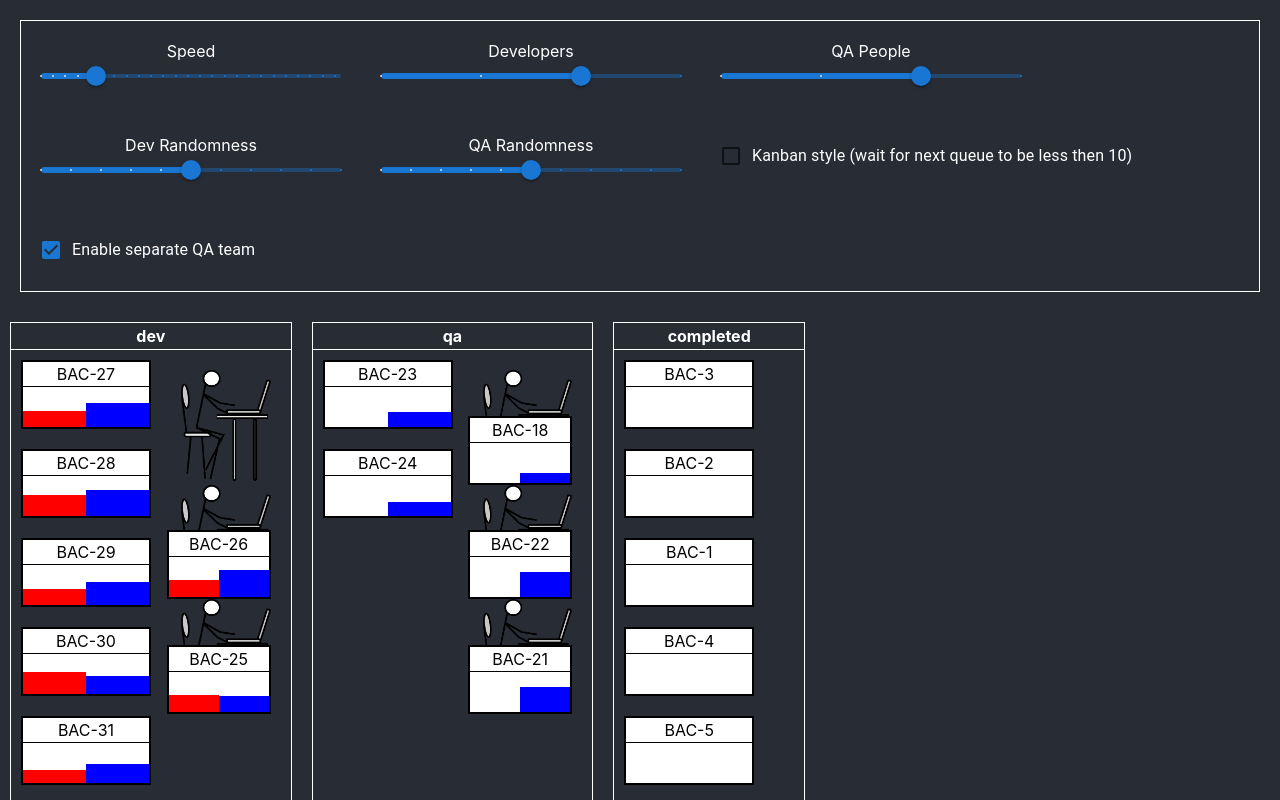
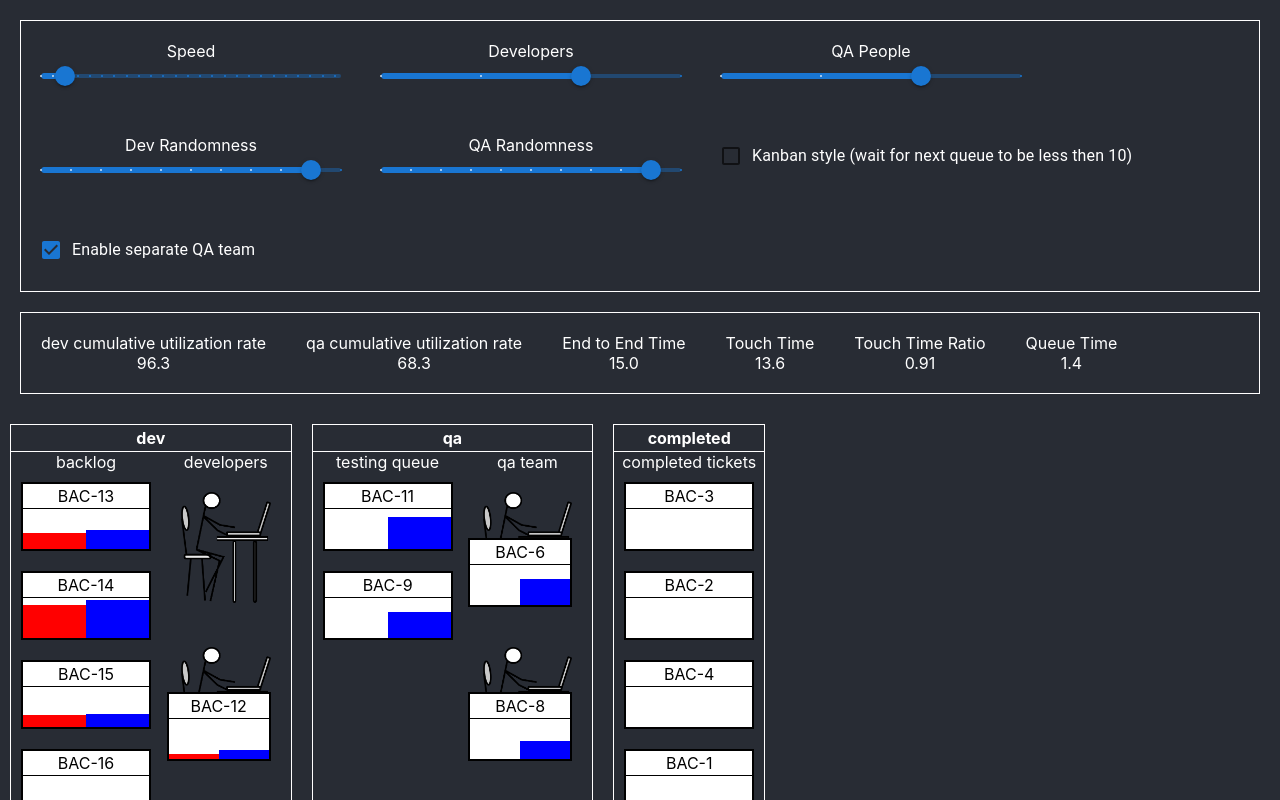
Before and after one commit to genixpro/dev-process-visualization, a React (Create React App) app: page / in a window 1280 px wide. Shown: the top 800 px of the page. Built offline with nearby package versions, Linux system fonts and the light colour scheme.

Commit message:
small fixes to how the page looks and is organized

```diff
--- a/src/App.css
+++ b/src/App.css
@@ -38,6 +38,10 @@ body {
   padding: 3px;
 }
 
+.work-center-label {
+  color: white;
+}
+
 .work-center-body
 {
   display: flex;
@@ -68,7 +72,6 @@ body {
 .work-center-workers {
   display: flex;
   flex-direction: column;
-  margin: 20px;
 }
 
 .worker-center-workers-title {
@@ -79,6 +82,7 @@ body {
 
 .worker-box {
   position: relative;
+  margin: 20px;
 }
 
 .worker-ticket-box {
--- a/src/App.js
+++ b/src/App.js
@@ -42,6 +42,7 @@ function renderWorkCenter(params, workCenterIndex) {
             </div>
             <div className={"work-center-body"}>
                 <div className={"work-center-queue"}>
+                    {params.queueName ? <span className={"work-center-label"}>{params.queueName}</span> : null}
                     { params.queuedTickets.slice(0, maxQueueLengthToDisplay).map((ticket) => renderTicket(ticket)) }
                     {
                         params.queuedTickets.length > maxQueueLengthToDisplay ?
@@ -50,6 +51,7 @@ function renderWorkCenter(params, workCenterIndex) {
                     }
                 </div>
                 <div className={"work-center-workers"}>
+                    {params.workerName ? <span className={"work-center-label"}>{params.workerName}</span> : null}
                     {
                         params.workers.map((worker, workerIndex) => {
                             return <div className={"worker-box"}
@@ -85,7 +87,7 @@ function renderWorkCenter(params, workCenterIndex) {
 function renderStatistics(title, value, digits) {
     return <div className={"single-statistic"} key={title}>
         <span>{title}</span>
-        <span>{value ? value.toFixed(digits ?? 1) : null}</span>
+        <span>{value ? value.toFixed(digits ?? 1) : "n/a"}</span>
     </div>
 }
 
@@ -103,12 +105,12 @@ class App extends React.Component{
     };
 
     defaultConfiguration = {
-        framerate: 10,
+        framerate: 5,
         limitWIP: false,
         devs: 3,
         qa: 3,
-        dev_randomness: 50,
-        qa_randomness: 50,
+        dev_randomness: 90,
+        qa_randomness: 90,
         enableQA: true,
     }
 
@@ -132,6 +134,8 @@ class App extends React.Component{
         let devWorkCenter = {
             name: "dev",
             next: "qa",
+            queueName: "backlog",
+            workerName: "developers",
             speed: 10,
             createNew: true,
             active: true,
@@ -144,6 +148,8 @@ class App extends React.Component{
         let qaWorkCenter = {
             name: "qa",
             next: "completed",
+            queueName: "testing queue",
+            workerName: "qa team",
             speed: 10,
             createNew: false,
             active: true,
@@ -156,6 +162,8 @@ class App extends React.Component{
         let completedWorkCenter = {
             name: "completed",
             next: null,
+            queueName: "completed tickets",
+            workerName: "",
             speed: 0,
             createNew: false,
             active: false,
@@ -469,14 +477,6 @@ class App extends React.Component{
                 </FormGroup>
             </div>
 
-            <div className={"work-centers-area"}>
-                {
-                    this.state.workCenters.map((workCenter, workCenterIndex) => {
-                        return renderWorkCenter(workCenter, workCenterIndex);
-                    })
-                }
-            </div>
-
             <div className={"statistics-area"}>
                 {
                     this.state.workCenters.map((workCenter, workCenterIndex) => {
@@ -500,6 +500,15 @@ class App extends React.Component{
                     renderStatistics("Queue Time", this.computeAverageTicketStatistic('queueTime'))
                 }
             </div>
+
+            <div className={"work-centers-area"}>
+                {
+                    this.state.workCenters.map((workCenter, workCenterIndex) => {
+                        return renderWorkCenter(workCenter, workCenterIndex);
+                    })
+                }
+            </div>
+
         </div>
     );
   }
```
Also changed, not shown: 1 other file (tests, documents, lock files or other folders). Lines whose indentation alone changed are shown as unchanged.
